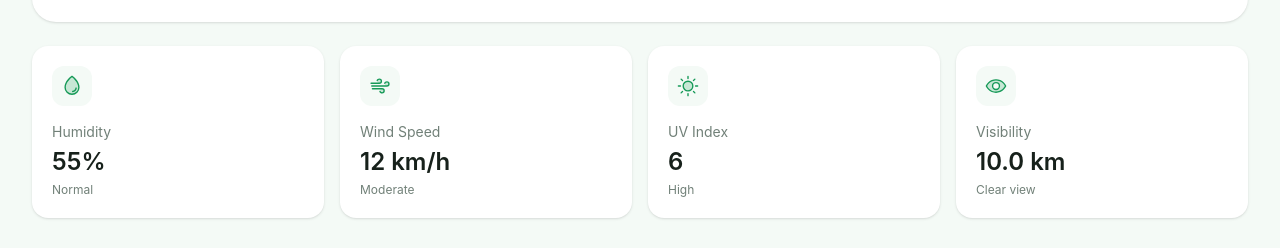
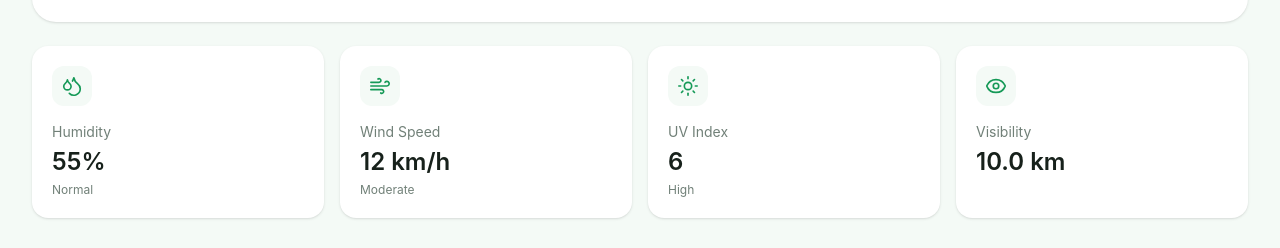
Before and after one commit to RidhamShah23/Aerisly, a React (Vite) app: page / in a window 1280 px wide. Shown: the part 406-654 px from the top of the page. Built offline with nearby package versions, Linux system fonts and the light colour scheme; no server answers.

Commit message:
Update icons in weather & forecast cards

```diff
--- a/package.json
+++ b/package.json
@@ -13,6 +13,7 @@
     "@phosphor-icons/react": "^2.1.10",
     "@tailwindcss/vite": "^4.3.3",
     "chart.js": "^4.5.1",
+    "lucide-react": "^1.45.0",
     "react": "^19.2.8",
     "react-chartjs-2": "^5.3.1",
     "react-dom": "^19.2.8",
--- a/src/App.tsx
+++ b/src/App.tsx
@@ -9,8 +9,12 @@ import type {
   ForecastDay,
   Activity,
 } from "./types/weather";
-import { Drop, Wind, Sun, Eye } from "@phosphor-icons/react";
-import WeatherStatCard from "./components/WeatherStatCard";
+import {
+  Droplets,
+  Wind,
+  Sun,
+  Eye,
+} from "lucide-react";import WeatherStatCard from "./components/WeatherStatCard";
 import ForecastCard from "./components/ForecastCard";
 import TemperatureChart from "./components/TemperatureChart";
 import { calculateActivityScore } from "./utils/activityUtils";
@@ -307,7 +311,7 @@ function App() {
 
                       <div className="mt-6 grid grid-cols-2 gap-4 lg:grid-cols-4">
                         <WeatherStatCard
-                          icon={Drop}
+                          icon={Droplets}
                           label="Humidity"
                           value={`${weather.humidity}%`}
                           description="Normal"
@@ -333,7 +337,7 @@ function App() {
                           icon={Eye}
                           label="Visibility"
                           value={`${displayVisibility} km`}
-                          description="Clear view"
+                          description=""
                           theme={theme}
                         />
                       </div>
--- a/src/components/ForecastCard.tsx
+++ b/src/components/ForecastCard.tsx
@@ -6,10 +6,9 @@ import {
   Snowflake,
   CloudFog,
   Moon,
-} from "@phosphor-icons/react";
+} from "lucide-react";
 
-import type { Icon } from "@phosphor-icons/react";
-
+import type { LucideIcon } from "lucide-react";
 import type {
   ForecastDay,
   WeatherCondition,
@@ -22,7 +21,7 @@ interface ForecastCardProps {
   displayTemperature: (temperature: number) => number;
 }
 
-const weatherIcons: Record<WeatherCondition, Icon> = {
+const weatherIcons: Record<WeatherCondition, LucideIcon> = {
   sunny: Sun,
   cloudy: Cloud,
   rainy: CloudRain,
@@ -53,7 +52,7 @@ function ForecastCard({
 
       <WeatherIcon
         size={42}
-        weight="duotone"
+        strokeWidth={1.8}
         className="my-4"
         style={{ color: theme.accent }}
       />
--- a/src/components/SunCard.tsx
+++ b/src/components/SunCard.tsx
@@ -70,10 +70,10 @@ export default function SunCard({ weather, theme }: SunCardProps) {
       </div>
 
       {/* Sun Area */}
-      <div className="relative mt-4 h-35">
+      <div className="relative mt-4 h-30">
         {/* Arc */}
         <div
-          className="absolute bottom-0 left-1/2 h-28 w-80 -translate-x-1/2 rounded-t-full border-2"
+          className="absolute bottom-0 left-1/2 h-28 w-60 -translate-x-1/2 rounded-t-full border-2"
           style={{
             borderColor: theme.text,
             opacity: 0.15,
--- a/src/components/WeatherStatCard.tsx
+++ b/src/components/WeatherStatCard.tsx
@@ -1,8 +1,8 @@
-import type { Icon } from "@phosphor-icons/react";
+import type { LucideIcon } from "lucide-react";
 import type { WeatherTheme } from "../types/weather";
 
 interface WeatherStatCardProps {
-  icon: Icon;
+  icon: LucideIcon;
   label: string;
   value: string;
   description: string;
@@ -31,7 +31,7 @@ function WeatherStatCard({
           color: theme.primary,
         }}
       >
-        <IconComponent size={22} weight="duotone" />
+<IconComponent size={22} strokeWidth={1.8} />
       </div>
 
       <p
```
Also changed, not shown: 1 other file (tests, documents, lock files or other folders).
